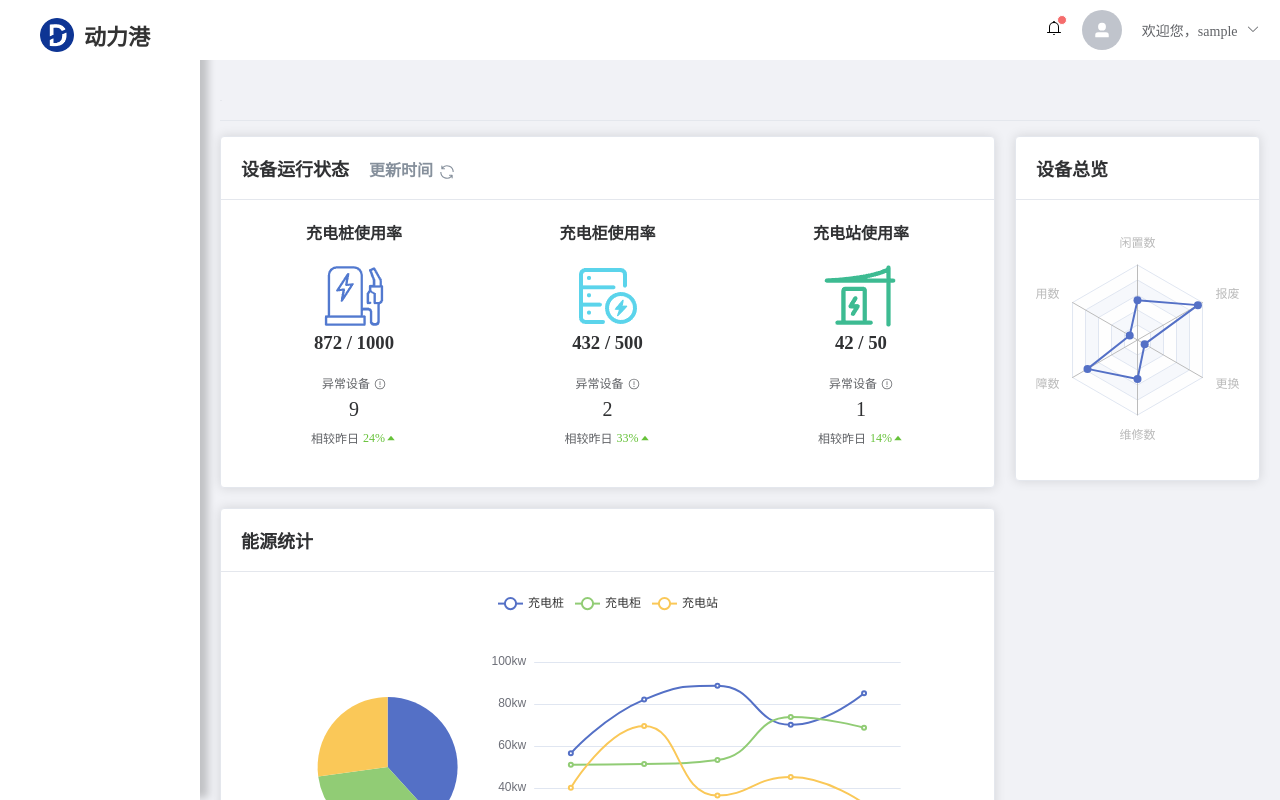
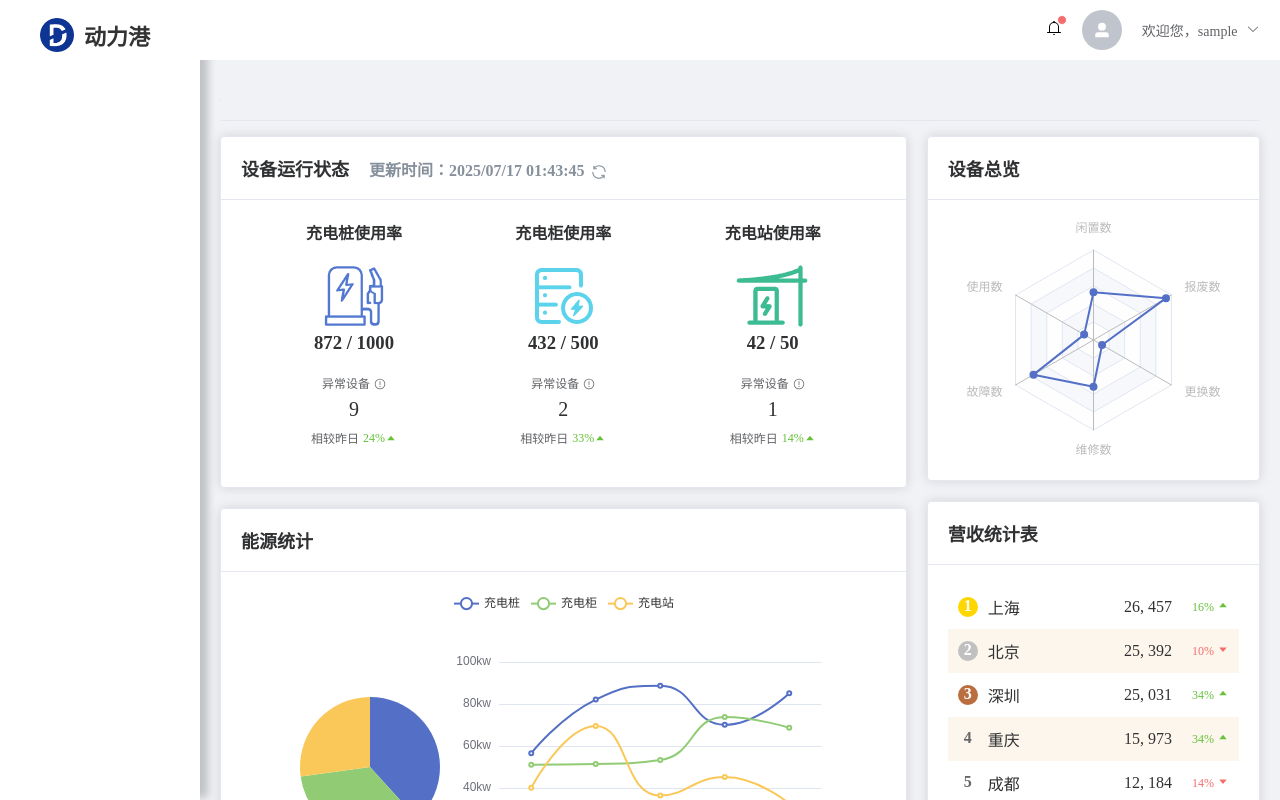
Before and after one commit to zherunliu/ldv, a Vue app: page /dashboard in a window 1280 px wide. Built offline with nearby package versions, Linux system fonts and the light colour scheme; sample sign-in values are in the browser's storage.

Commit message:
added new card & completed todo

```diff
--- a/components.d.ts
+++ b/components.d.ts
@@ -31,6 +31,8 @@ declare module 'vue' {
     ElSubMenu: typeof import('element-plus/es')['ElSubMenu']
     ElTabPane: typeof import('element-plus/es')['ElTabPane']
     ElTabs: typeof import('element-plus/es')['ElTabs']
+    ElTimeline: typeof import('element-plus/es')['ElTimeline']
+    ElTimelineItem: typeof import('element-plus/es')['ElTimelineItem']
     ElTooltip: typeof import('element-plus/es')['ElTooltip']
     Menu: typeof import('./src/components/navMenu/Menu.vue')['default']
     MenuItem: typeof import('./src/components/navMenu/MenuItem.vue')['default']
--- a/src/style.less
+++ b/src/style.less
@@ -3,7 +3,9 @@
   margin: 0;
   padding: 0;
 }
-
+li {
+  list-style: none;
+}
 body {
   background-color: rgb(241, 242, 246);
 }
--- a/src/views/dashboard/DashBoard.vue
+++ b/src/views/dashboard/DashBoard.vue
@@ -1,13 +1,17 @@
 <template>
   <el-row :gutter="20">
-    <el-col :span="18">
+    <el-col :span="16">
       <el-card>
         <template #header>
           <div class="title">
             <h4>设备运行状态</h4>
-            <p class="ml">更新时间</p>
-            <!-- TODO: 点击图标的时间 -->
-            <el-icon color="#86909c" style="margin-left: 5px">
+            <p class="ml">更新时间：{{ formattedDate }}</p>
+            <el-icon
+              color="#86909c"
+              style="margin-left: 5px; cursor: pointer"
+              :class="{ rotating: isRotating }"
+              @click="refreshTime"
+            >
               <Refresh />
             </el-icon>
           </div>
@@ -114,7 +118,7 @@
         <div ref="chartRef" style="height: 350px; width: 100%"></div>
       </el-card>
     </el-col>
-    <el-col :span="6">
+    <el-col :span="8">
       <el-card>
         <template #header>
           <div class="title">
@@ -122,6 +126,83 @@
           </div>
         </template>
         <div ref="chartRadarRef" style="height: 240px; width: 100%"></div>
+      </el-card>
+      <el-card class="mt">
+        <template #header>
+          <div class="title">
+            <h4>营收统计表</h4>
+          </div>
+        </template>
+        <div>
+          <ul class="ranking-list">
+            <li class="ranking-item">
+              <span class="rank" style="background-color: rgb(255, 215, 0); color: white">1</span>
+              <span class="store-name">上海</span>
+              <span class="sales">26, 457</span>
+              <span class="green" style="margin-left: 20px; font-size: 12px"
+                >16%
+                <el-icon>
+                  <CaretTop />
+                </el-icon>
+              </span>
+            </li>
+            <li class="ranking-item">
+              <span class="rank" style="background-color: rgb(192, 192, 192); color: white">2</span>
+              <span class="store-name">北京</span>
+              <span class="sales">25, 392</span>
+              <span class="red" style="margin-left: 20px; font-size: 12px"
+                >10%
+                <el-icon>
+                  <CaretBottom />
+                </el-icon>
+              </span>
+            </li>
+            <li class="ranking-item">
+              <span class="rank" style="background-color: rgb(186, 110, 64); color: white">3</span>
+              <span class="store-name">深圳</span>
+              <span class="sales">25, 031</span>
+              <span class="green" style="margin-left: 20px; font-size: 12px"
+                >34%
+                <el-icon>
+                  <CaretTop />
+                </el-icon>
+              </span>
+            </li>
+            <li class="ranking-item">
+              <span class="rank">4</span>
+              <span class="store-name">重庆</span>
+              <span class="sales">15, 973</span>
+              <span class="green" style="margin-left: 20px; font-size: 12px"
+                >34%
+                <el-icon>
+                  <CaretTop />
+                </el-icon>
+              </span>
+            </li>
+            <li class="ranking-item">
+              <span class="rank">5</span>
+              <span class="store-name">成都</span>
+              <span class="sales">12, 184</span>
+              <span class="red" style="margin-left: 20px; font-size: 12px"
+                >14%
+                <el-icon>
+                  <CaretBottom />
+                </el-icon>
+              </span>
+            </li>
+            <li class="ranking-item">
+              <span class="rank">6</span>
+              <span class="store-name">杭州</span>
+              <span class="sales">11, 376</span>
+              <span class="green" style="margin-left: 20px; font-size: 12px"
+                >24%
+                <el-icon>
+                  <CaretTop />
+                </el-icon>
+              </span>
+            </li>
+          </ul>
+        </div>
       </el-card>
     </el-col>
   </el-row>
@@ -134,7 +215,32 @@ import flash3 from '@/assets/flash3.png'
 import { chartDataApi, chartRadarDataApi } from '@/api/dashboard'
 import { type ECOption } from '@/utils/typedEcharts'
 import { useCharts, type ChartEventConfig } from '@/hooks/useCharts'
-import { ref } from 'vue'
+import { computed, ref } from 'vue'
+import { CaretBottom } from '@element-plus/icons-vue'
+
+const now = ref(new Date())
+const isRotating = ref(false)
+const formattedDate = computed(() => {
+  const options: Intl.DateTimeFormatOptions = {
+    year: 'numeric',
+    month: '2-digit',
+    day: '2-digit',
+    hour: '2-digit',
+    minute: '2-digit',
+    second: '2-digit',
+    hour12: false,
+  }
+  return new Intl.DateTimeFormat('zh-CN', options).format(now.value)
+})
+
+const refreshTime = () => {
+  if (isRotating.value) return
+  isRotating.value = true
+  setTimeout(() => {
+    isRotating.value = false
+    now.value = new Date()
+  }, 1000)
+}
 
 type TValue = (string | number)[]
 type TSource = (string | number)[][]
@@ -210,10 +316,9 @@ const setChartRadarData = async () => {
     series: Array<{ data: Array<{ value: TValue }> }>
   } = {
     radar: {
-      radius: 75,
+      radius: 90,
       indicator: [
         // max 不一致, echarts 会打印警告信息
-        // [ECharts] The ticks may be not readable when set min: 0, max: 👉520👈 and alignTicks: true
         { name: '闲置数', max: 100 },
         { name: '使用数', max: 100 },
         { name: '故障数', max: 100 },
@@ -326,4 +431,52 @@ useCharts(chartRadarRef, setChartRadarData)
 .green {
   color: var(--el-color-success);
 }
+
+.red {
+  color: var(--el-color-error);
+}
+
+// 旋转动画
+.rotating {
+  animation: rotateCounterClockwise 1s linear;
+}
+
+@keyframes rotateCounterClockwise {
+  from {
+    transform: rotate(0deg);
+  }
+
+  to {
+    transform: rotate(-360deg);
+  }
+}
+
+.ranking-list {
+  .ranking-item {
+    display: flex;
+    justify-content: space-between;
+    align-items: center;
+    padding: 10px;
+
+    .rank {
+      display: inline-block;
+      font-weight: bold;
+      color: #666;
+      width: 20px;
+      height: 20px;
+      border-radius: 50%;
+      text-align: center;
+      line-height: 18px;
+    }
+
+    .store-name {
+      flex-grow: 1;
+      padding: 0 10px;
+    }
+  }
+
+  .ranking-item:nth-child(even) {
+    background-color: rgb(253, 246, 236);
+  }
+}
 </style>
```
